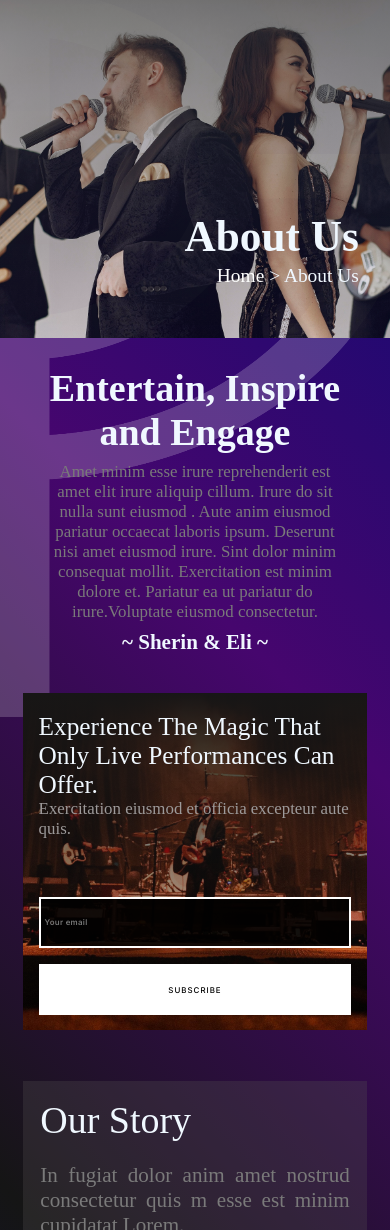
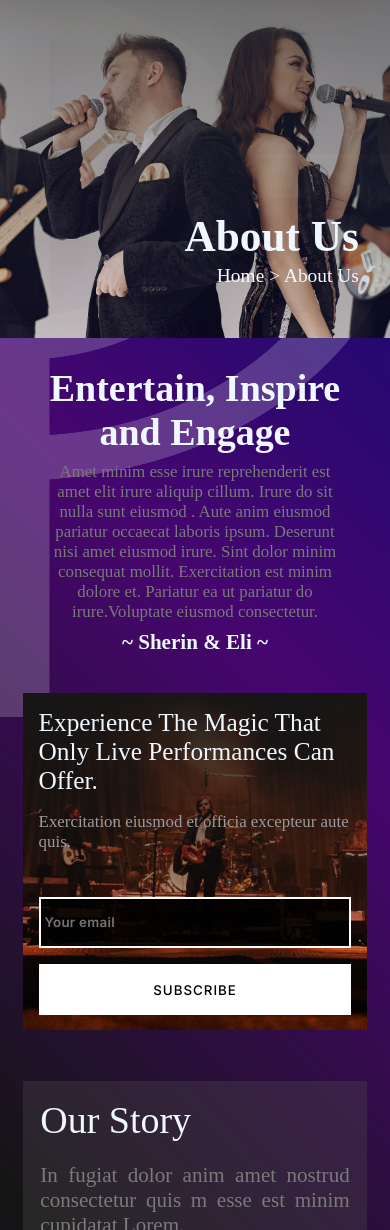
Before and after one commit to rsht7/PARSEC_live_web, a React (Create React App) app in the folder frontend/: page /about in a window 390 px wide. Shown: the top 1230 px of the page. Built offline with nearby package versions, Linux system fonts and the light colour scheme; a web font is replaced by a local one.

Commit message:
styling added in index.css

```diff
--- a/frontend/src/index.css
+++ b/frontend/src/index.css
@@ -583,7 +583,7 @@ h1 {
   .events-list {
     flex-direction: column;
     align-items: center;
-    gap: 4.60416vw;;
+    gap: 4.60416vw;
   }
 
   .event-item {
@@ -593,7 +593,7 @@ h1 {
 
   .event-details h3 {
     font-size: 5.5vw;
-    line-height: 13vw;
+    line-height: 1.5vw;
   }
 
   .event-details .event-date {
@@ -1238,7 +1238,7 @@ h1 {
 .newsletter-wrapper {
   height: 19.5vw;
   margin: 4vw 0;
-  /* background: linear-gradient(180deg, rgba(0, 0, 0, 0) 0%, rgba(0, 0, 0, 0.5) 100%); */
+  background: linear-gradient(180deg, rgba(0, 0, 0, 0) 0%, rgba(0, 0, 0, 0.5) 100%);
 }
 
 
@@ -1283,10 +1283,9 @@ h1 {
   display: flex;
   flex-direction: column;
   width: 50%;
-  padding: 5vw 3.9vw;
+  padding: 3.9vw;
   box-sizing: border-box;
   justify-content: space-around;
-  /* gap: 0.02vw; */
 
 }
 
@@ -1298,7 +1297,6 @@ h1 {
 .newsbelowhead{
   font-size: 0.911vmax;
   color: rgb(157, 154, 154);
-  margin-top: 0;
 }
 
 
@@ -1329,7 +1327,6 @@ h1 {
   padding-left: 1vw;
   font-family: "Inter", sans-serif;
   letter-spacing: 0.3px;
-  font-size: 2.03vmin;
   /* padding: 3vh; */
   /* height: 70%; */
 }
@@ -1343,7 +1340,6 @@ h1 {
   font-family: "Inter", sans-serif;
   letter-spacing: 1px;
   border: none;
-  font-size: 2.03vmin;
   /* padding: 3vh; */
   /* height: 70%; */
 }
@@ -1442,6 +1438,7 @@ h1 {
 .os-info p{
   margin: 0;
 }
+
 
 
 
```
